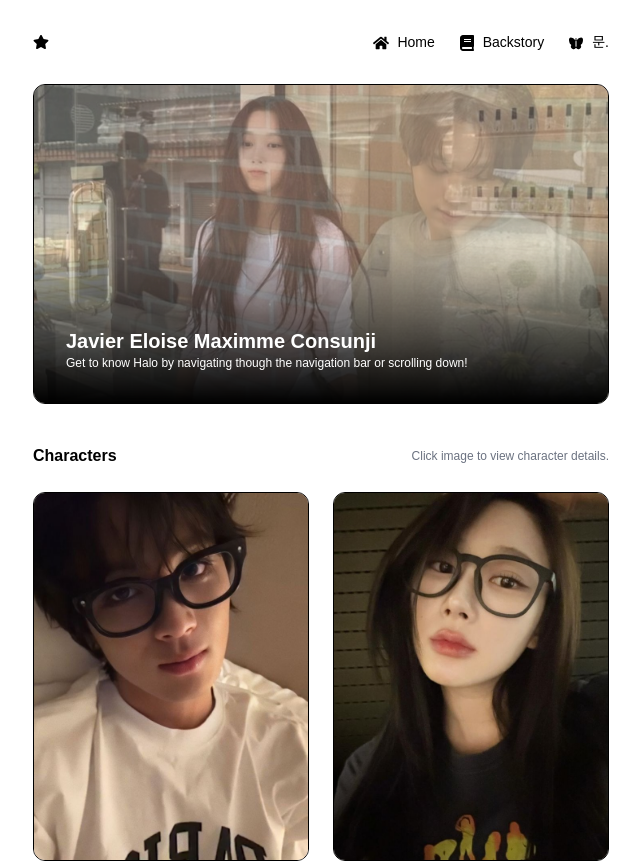
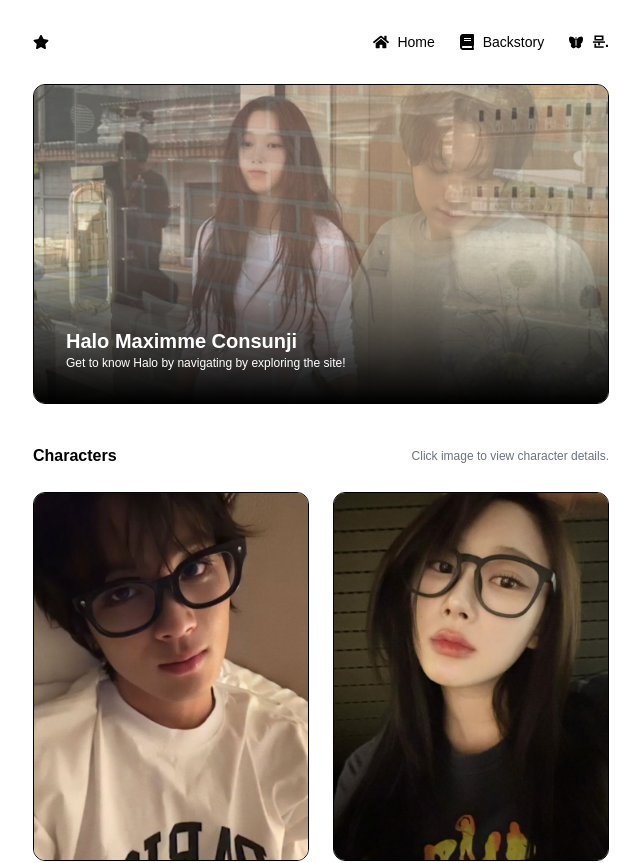
Before and after one commit to tifohsi/halo-site, a React (Vite) app: page / in a window 1280 px wide. Shown: the top 863 px of the page, without its empty margins (319-959 px from the left). Built offline with nearby package versions, Linux system fonts and the light colour scheme; a web font is replaced by a local one.

Commit message:
routing updated

```diff
--- /dev/null
+++ b/components/Header.jsx
@@ -0,0 +1,33 @@
+import { FaHome, FaBook, FaStar } from 'react-icons/fa'
+import { PiButterflyFill } from 'react-icons/pi'
+import { Link } from 'react-router-dom'
+
+export default function Header() {
+  return (
+    <header className="px-8 py-8 flex items-center justify-between">
+      <FaStar className="w-4 h-4 text-black" />
+      <nav className="ml-2 text-black text-sm">
+        <ul className="flex space-x-6">
+          <li className="hover:cursor-pointer transition hover:scale-105">
+            <Link to="/" className="flex items-center">
+              <FaHome className="w-4 h-4 inline-block mr-2" />
+              Home
+            </Link>
+          </li>
+          <li className='hover:cursor-pointer transition hover:scale-105'>
+            <Link to="/Backstory" className="flex items-center">
+              <FaBook className="w-4 h-4 inline-block mr-2" />
+              Backstory
+            </Link>
+          </li>
+          <li className="hover:cursor-pointer transition hover:scale-105 font-bold">
+            <Link to="/Mun" className="flex items-center">
+              <PiButterflyFill className="w-4 h-4 inline-block mr-2" />
+              문.
+            </Link>
+          </li>
+        </ul>
+      </nav>
+    </header>
+  )
+}
--- /dev/null
+++ b/pages/Backstory.jsx
@@ -0,0 +1,9 @@
+import Header from '../components/Header.jsx'
+
+export default function Backstory() {
+    return (
+    <div className="max-w-[40rem] mx-auto align-center">
+        <Header />
+    </div>
+    )
+}
--- /dev/null
+++ b/pages/Eli.jsx
@@ -0,0 +1,9 @@
+import Header from '../components/Header.jsx'
+
+export default function Eli() {
+    return (
+    <div className="max-w-[40rem] mx-auto align-center">
+        <Header />
+    </div>
+    )
+}
--- /dev/null
+++ b/pages/Halo.jsx
@@ -0,0 +1,9 @@
+import Header from '../components/Header.jsx'
+
+export default function Halo() {
+    return (
+    <div className="max-w-[40rem] mx-auto align-center">
+        <Header />
+    </div>
+    )
+}
--- a/pages/Home.jsx
+++ b/pages/Home.jsx
@@ -2,6 +2,8 @@ import { useState, useEffect } from 'react'
 import { FaBook, FaHome, FaLock, FaMicroblog, FaStar, FaTwitter } from 'react-icons/fa'
 import { PiButterflyFill } from 'react-icons/pi'
 import { FaSpotify, FaXTwitter } from "react-icons/fa6";
+import Header from '../components/Header.jsx'
+import { Link } from 'react-router-dom';
 
 
 export default function Home() {
@@ -23,30 +25,9 @@ export default function Home() {
 
   return (
     <>
-
-    <body className="max-w-[40rem] mx-auto align-center">
-      <header className="px-8 py-8 flex items-center justify-between ">
-        <FaStar className="w-4 h-4 text-black" />
-        <div className="ml-2 text-black text-sm">
-          <ul className="flex space-x-6">
-            <li className="hover:cursor-pointer transition hover:scale-105">
-              <FaHome className="w-4 h-4 inline-block mr-2" />
-              Home
-            </li>
-            <li className='hover:cursor-pointer transition hover:scale-105'>
-              <FaBook className="w-4 h-4 inline-block mr-2" />
-              Backstory
-            </li>
-            <li className="hover:cursor-pointer transition hover:scale-105 text-bold">
-              <PiButterflyFill className="w-4 h-4 inline-block mr-2" />
-              문.
-            </li>
-          </ul>
-        </div>
-      </header>
-
+    <div className="max-w-[40rem] mx-auto align-center">
+      <Header />
       <main className="px-8 space-y-6">
-
         <div className=" heading">
           <div className="relative rounded-xl overflow-hidden border border-black h-[20rem]">
             {headingImages.map((src, index) => (
@@ -59,10 +40,10 @@ export default function Home() {
             <div className="overlay">
               <div className="absolute bottom-8 px-8">
                 <h1 className="text-xl font-bold text-white">
-                  Javier Eloise Maximme Consunji
+                  Halo Maximme Consunji
                 </h1>
                 <p className="text-xs text-white">
-                  Get to know Halo by navigating though the navigation bar or scrolling down!
+                  Get to know Halo by navigating by exploring the site!
                 </p>
               </div>
             </div>
@@ -75,20 +56,21 @@ export default function Home() {
         </div>
 
         <div className="flex justify-between characters">
-          <div className="character-1 aspect-[3/4] border border-black rounded-xl w-[48%]">
+          <Link to="/Halo" className="character-1 aspect-[3/4] border border-black rounded-xl w-[48%]">
             <img src="/assets/halo-1.jpg" className="char-main" />
             <img src="/assets/halo-2.jpg" className="char-hover" />
             <div className="char-name">
-              <p className="text-white font-bold absolute bottom-5 px-5">Halo</p>
+                <p className="text-white font-bold absolute bottom-5 px-5">Halo</p>
             </div>
-          </div>
-          <div className="character-2 aspect-[3/4] border border-black rounded-xl w-[48%]">
+          </Link>
+
+          <Link to="/Eli" className="character-2 aspect-[3/4] border border-black rounded-xl w-[48%]">
             <img src="/assets/eli-1.jpg" className="char-main" />
             <img src="/assets/eli-2.jpg" className="char-hover" />
             <div className="char-name">
               <p className="text-white font-bold absolute bottom-5 px-5">Eli</p>
             </div>
-          </div>
+          </Link>
         </div>
 
         <div className="pt-4 flex justify-between items-center links">
@@ -116,7 +98,7 @@ export default function Home() {
         </div>
 
       </main>
-    </body>
+    </div>
 
     <footer>
         <div className="px-8 py-8 text-center text-xs text-gray-500 ">
--- /dev/null
+++ b/pages/Mun.jsx
@@ -0,0 +1,9 @@
+import Header from '../components/Header.jsx'
+
+export default function Mun() {
+    return (
+    <div className="max-w-[40rem] mx-auto align-center">
+        <Header />
+    </div>
+    )
+}
--- a/src/index.css
+++ b/src/index.css
@@ -120,17 +120,14 @@ position: absolute;
   left: 0;
   width: 100%;
   height: 100%;
+
   background: linear-gradient(
     to bottom,
     rgba(255, 255, 255, 0) 0%,
-    rgba(255, 255, 255, 0) 50%,
+    rgba(255, 255, 255, 0) 70%,
     rgba(255, 255, 255, 1) 100%
   );
+
+  z-index: 10;
   pointer-events: none;
-  z-index: 2;
 }
-
-.blog-1-img {
-  display: block;
-  z-index: 1;
-}
--- a/src/main.jsx
+++ b/src/main.jsx
@@ -1,10 +1,23 @@
 import React from 'react'
 import ReactDOM from 'react-dom/client'
+import { BrowserRouter, Routes, Route } from 'react-router-dom'
 import Home from '../pages/Home.jsx'
+import Halo from '../pages/Halo.jsx'
+import Eli from '../pages/Eli.jsx'
+import Backstory from '../pages/Backstory.jsx'
+import Mun from '../pages/Mun.jsx'
 import './index.css'
 
 ReactDOM.createRoot(document.getElementById('root')).render(
   <React.StrictMode>
-    <Home />
+    <BrowserRouter>
+      <Routes>
+        <Route path="/" element={<Home />} />
+        <Route path="/Halo" element={<Halo />} />
+        <Route path="/Eli" element={<Eli />} />
+        <Route path="/Backstory" element={<Backstory />} />
+        <Route path="/Mun" element={<Mun />} />
+      </Routes>
+    </BrowserRouter>
   </React.StrictMode>,
 )
--- a/tailwind.config.js
+++ b/tailwind.config.js
@@ -4,6 +4,7 @@ export default {
     "./index.html",
     "./src/**/*.{js,ts,jsx,tsx}",
     "./pages/**/*.{js,ts,jsx,tsx}",
+    "./components/**/*.{js,ts,jsx,tsx}",
   ],
   theme: {
     extend: {},
```
